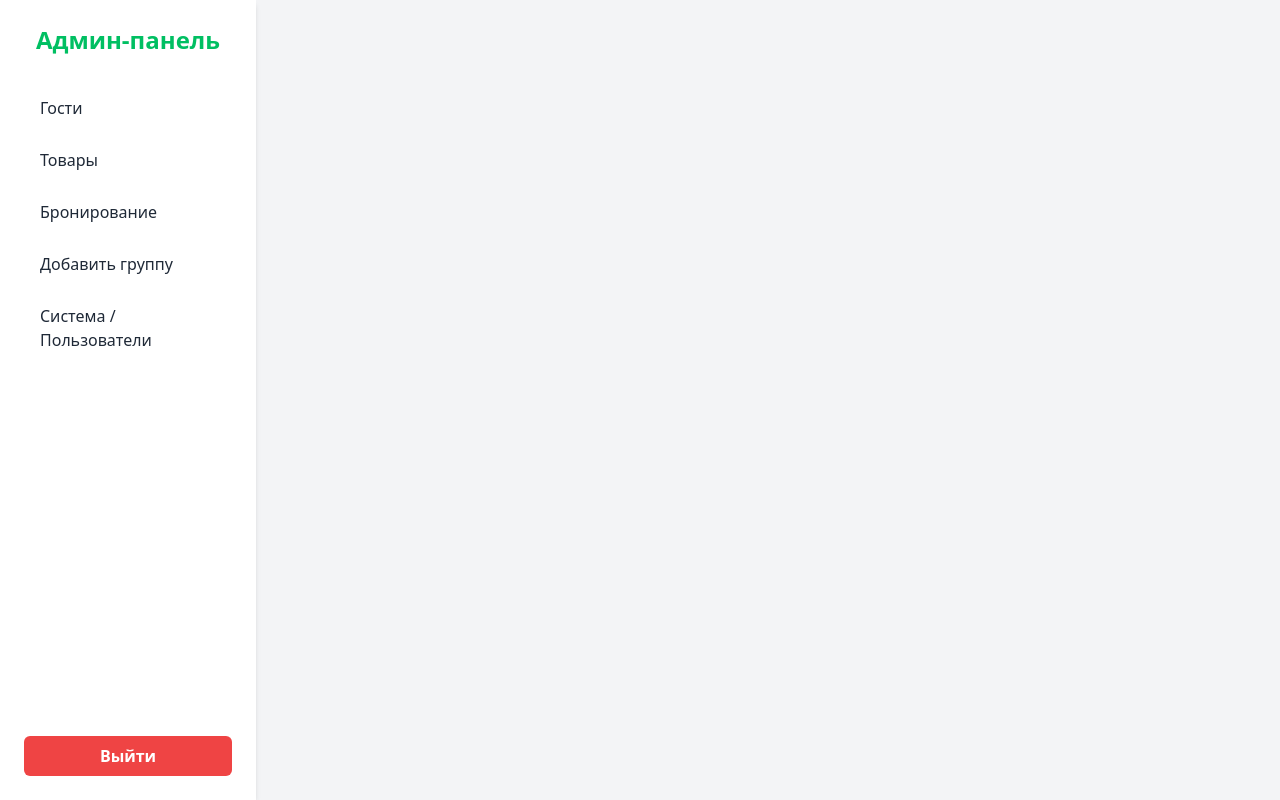
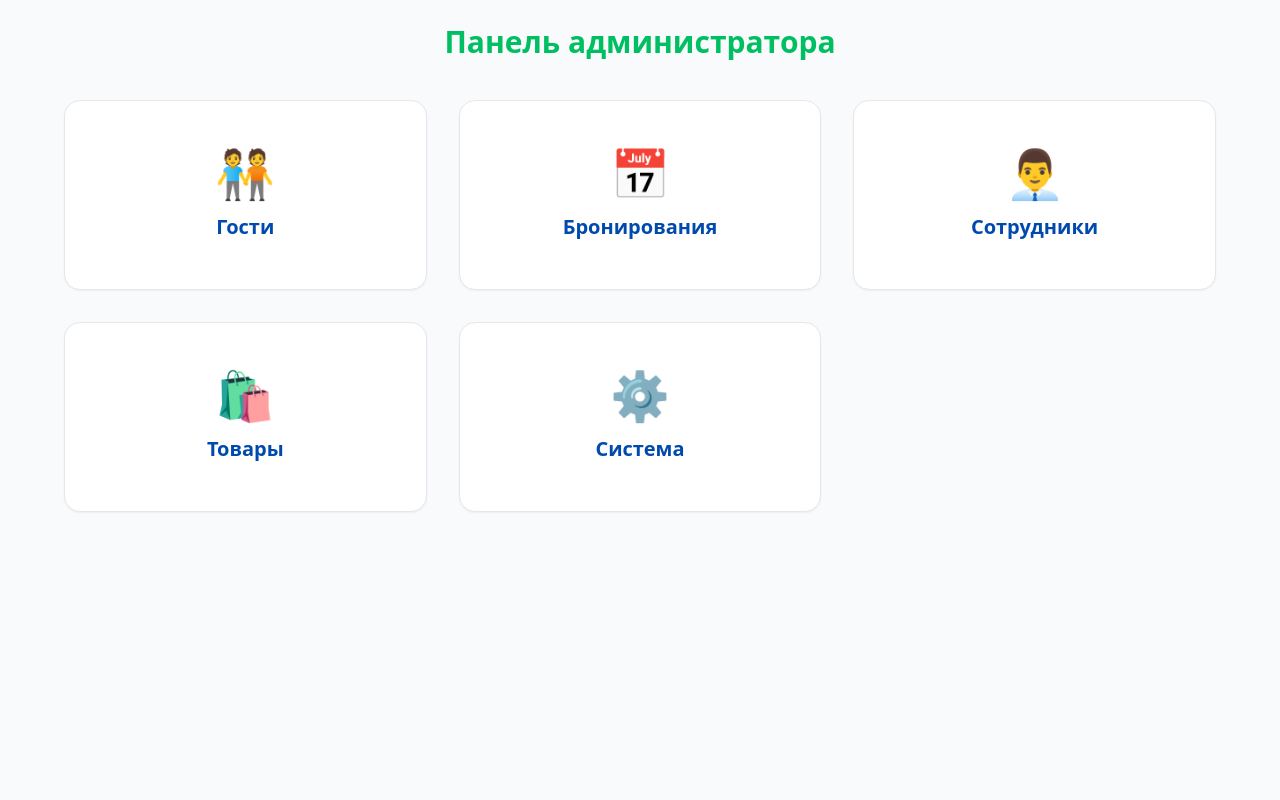
Before and after one commit to Kelin118/antikafe-fullstack, a React (Create React App) app in the folder antikafe-frontend/: page /admin in a window 1280 px wide. Built offline with nearby package versions, Linux system fonts and the light colour scheme; no server answers; sample sign-in values are in the browser's storage.

Commit message:
Добавлена двухколоночная верстка AddGuestGroup с сайдбаром товаров

```diff
--- a/antikafe-frontend/package.json
+++ b/antikafe-frontend/package.json
@@ -3,16 +3,20 @@
   "version": "0.1.0",
   "private": true,
   "dependencies": {
+    "@radix-ui/react-slot": "^1.2.3",
     "@testing-library/dom": "^10.4.0",
     "@testing-library/jest-dom": "^6.6.3",
     "@testing-library/react": "^16.3.0",
     "@testing-library/user-event": "^13.5.0",
     "axios": "^1.10.0",
+    "class-variance-authority": "^0.7.1",
+    "clsx": "^2.1.1",
     "dayjs": "^1.11.13",
     "react": "^19.1.0",
     "react-dom": "^19.1.0",
     "react-router-dom": "^7.6.3",
     "react-scripts": "5.0.1",
+    "tailwind-variants": "^1.0.0",
     "uuid": "^11.1.0",
     "web-vitals": "^2.1.4"
   },
--- /dev/null
+++ b/antikafe-frontend/src/components/ui/Card.jsx
@@ -0,0 +1,17 @@
+// src/components/ui/Card.jsx
+
+export function Card({ children, className = '', ...props }) {
+  return (
+    <div className={`bg-white rounded-2xl shadow-md p-4 ${className}`} {...props}>
+      {children}
+    </div>
+  );
+}
+
+export function CardContent({ children, className = '', ...props }) {
+  return (
+    <div className={`text-gray-800 ${className}`} {...props}>
+      {children}
+    </div>
+  );
+}
--- a/antikafe-frontend/src/pages/Admin.jsx
+++ b/antikafe-frontend/src/pages/Admin.jsx
@@ -1,61 +1,44 @@
-import { Link, Outlet, useLocation, useNavigate } from 'react-router-dom';
-import { useAuth } from '../context/AuthContext';
+// src/pages/Admin.jsx
+import { Outlet, useLocation, useNavigate } from 'react-router-dom';
+import { Card, CardContent } from '../components/ui/Card';
 
 export default function Admin() {
+  const navigate = useNavigate();
   const location = useLocation();
-  const navigate = useNavigate();
-  const { logout } = useAuth();
 
-  const navItems = [
-    { path: '/admin/guests', label: 'Гости' },
-    { path: '/admin/products', label: 'Товары' },
-    { path: '/admin/bookings', label: 'Бронирование' },
-    { path: '/admin/add-group', label: 'Добавить группу' },
-    { path: '/admin/system', label: 'Система / Пользователи' },
+  const cards = [
+    { title: 'Гости', path: '/admin/guests', icon: '🧑‍🤝‍🧑' },
+    { title: 'Бронирования', path: '/admin/bookings', icon: '📅' },
+    { title: 'Сотрудники', path: '/admin/employees', icon: '👨‍💼' },
+    { title: 'Товары', path: '/admin/products', icon: '🛍️' },
+    { title: 'Система', path: '/admin/system', icon: '⚙️' },
   ];
 
-  const handleLogout = () => {
-  logout();
-  navigate('/'); // 🔁 на сайт
-  };
+  const isDashboard = location.pathname === '/admin';
 
   return (
-    <div className="min-h-screen flex bg-gray-100">
-      {/* Сайдбар */}
-      <aside className="w-64 bg-white shadow-md p-6 flex flex-col justify-between">
-        <div>
-          <h2 className="text-2xl font-bold mb-8 text-center text-primary">Админ-панель</h2>
-          <nav className="space-y-3">
-            {navItems.map(({ path, label }) => (
-              <Link
+    <div className="p-6 min-h-screen bg-gray-50 dark:bg-gray-900">
+      {isDashboard ? (
+        <>
+          <h1 className="text-3xl font-bold text-primary mb-10 text-center">Панель администратора</h1>
+          <div className="grid grid-cols-1 sm:grid-cols-2 lg:grid-cols-3 gap-8 max-w-6xl mx-auto">
+            {cards.map(({ title, path, icon }) => (
+              <Card
                 key={path}
-                to={path}
-                className={`block px-4 py-2 rounded-lg font-medium transition ${
-                  location.pathname === path
-                    ? 'bg-primary text-white'
-                    : 'text-gray-800 hover:bg-primary/10 hover:text-primary'
-                }`}
+                onClick={() => navigate(path)}
+                className="cursor-pointer bg-white dark:bg-gray-800 border border-gray-200 dark:border-gray-700 rounded-2xl shadow-sm hover:shadow-xl transition-all duration-300 transform hover:-translate-y-1"
               >
-                {label}
-              </Link>
+                <CardContent className="p-8 text-center flex flex-col items-center justify-center">
+                  <div className="text-5xl mb-4">{icon}</div>
+                  <h2 className="text-xl font-semibold text-secondary dark:text-white">{title}</h2>
+                </CardContent>
+              </Card>
             ))}
-          </nav>
-        </div>
-
-        <div className="mt-10">
-          <button
-            onClick={handleLogout}
-            className="w-full text-center bg-red-500 hover:bg-red-600 text-white font-semibold px-4 py-2 rounded-md transition"
-          >
-            Выйти
-          </button>
-        </div>
-      </aside>
-
-      {/* Контент */}
-      <main className="flex-1 p-6">
+          </div>
+        </>
+      ) : (
         <Outlet />
-      </main>
+      )}
     </div>
   );
 }
--- a/antikafe-frontend/src/pages/admin/AddGuestGroup.jsx
+++ b/antikafe-frontend/src/pages/admin/AddGuestGroup.jsx
@@ -1,47 +1,81 @@
-import { useState } from 'react';
+import { useState, useEffect } from 'react';
 import { useNavigate } from 'react-router-dom';
 import axios from '../../utils/axiosInstance';
 
 export default function AddGuestGroup() {
   const [guestName, setGuestName] = useState('');
   const [guestList, setGuestList] = useState([]);
+  const [groups, setGroups] = useState([]);
   const navigate = useNavigate();
   const token = localStorage.getItem('token');
+  const companyId = localStorage.getItem('companyId');
+
+  useEffect(() => {
+    const fetchGroups = async () => {
+      try {
+        const res = await axios.get(`/products/groups?companyId=${companyId}`);
+        setGroups(res.data);
+      } catch (err) {
+        console.error('Ошибка при загрузке групп товаров:', err);
+      }
+    };
+    if (companyId) fetchGroups();
+  }, [companyId]);
 
   const handleAddGuest = (e) => {
     e.preventDefault();
-    const trimmedName = guestName.trim();
-    if (trimmedName) {
-      setGuestList([...guestList, trimmedName]);
+    const trimmed = guestName.trim();
+    if (trimmed) {
+      setGuestList([...guestList, trimmed]);
       setGuestName('');
     }
   };
 
   const handleSubmit = async () => {
-    if (guestList.length === 0) return;
+    if (!guestList.length) return;
     try {
       await axios.post('/guests/group', { guests: guestList });
       navigate('/admin/guests');
-    } catch (error) {
-      console.error('Ошибка при сохранении группы гостей:', error);
+    } catch (err) {
+      console.error('Ошибка при сохранении группы гостей:', err);
     }
   };
 
   return (
-    <div className="max-w-2xl mx-auto p-6 bg-white shadow rounded-lg mt-6">
-      <h1 className="text-3xl font-bold mb-6 text-center">Добавить группу гостей</h1>
+    <div className="flex flex-col lg:flex-row gap-6 p-6">
+      {/* Sidebar: Группы товаров */}
+      <aside className="w-full lg:w-1/3 bg-white dark:bg-gray-800 border rounded-xl shadow p-4 h-fit">
+        <h2 className="text-lg font-bold text-primary mb-4">Группы товаров</h2>
+        {groups.length > 0 ? (
+          <ul className="space-y-2">
+            {groups.map((group) => (
+              <li
+                key={group._id}
+                className="border border-gray-200 dark:border-gray-600 rounded px-3 py-2 hover:bg-gray-100 dark:hover:bg-gray-700 transition"
+              >
+                {group.name}
+              </li>
+            ))}
+          </ul>
+        ) : (
+          <p className="text-gray-500">Нет доступных групп.</p>
+        )}
+      </aside>
 
+      {/* Main Content: Добавление гостей */}
+      <main className="w-full lg:w-2/3 bg-white dark:bg-gray-800 shadow rounded-xl p-6">
+        <h1 className="text-2xl font-bold text-primary mb-4">Добавить группу гостей</h1>
         <form onSubmit={handleAddGuest} className="flex gap-3 mb-4">
           <input
             type="text"
             value={guestName}
             onChange={(e) => setGuestName(e.target.value)}
             placeholder="Введите имя и нажмите Enter"
-          className="border border-gray-300 rounded px-4 py-2 w-full focus:outline-none focus:ring-2 focus:ring-primary"
+            className="flex-1 px-4 py-2 border rounded focus:outline-none focus:ring-2 focus:ring-primary"
           />
           <button
             type="submit"
-          className="bg-primary text-white px-4 py-2 rounded hover:bg-green-700 transition"
+            className="bg-primary text-white px-5 py-2 rounded hover:bg-green-700 transition"
           >
             +
           </button>
@@ -49,20 +83,21 @@ export default function AddGuestGroup() {
 
         {guestList.length > 0 && (
           <div>
-          <h2 className="text-xl font-semibold mb-2">Список гостей:</h2>
-          <ul className="list-decimal list-inside space-y-1 bg-gray-100 p-3 rounded">
+            <h2 className="text-lg font-semibold text-secondary mb-2">Список гостей:</h2>
+            <ul className="list-disc list-inside mb-4 bg-gray-100 dark:bg-gray-700 p-3 rounded">
               {guestList.map((name, index) => (
                 <li key={index}>{name}</li>
               ))}
             </ul>
             <button
               onClick={handleSubmit}
-            className="mt-4 bg-secondary text-white px-6 py-2 rounded hover:bg-blue-800 transition"
+              className="bg-secondary text-white px-6 py-2 rounded hover:bg-blue-800 transition"
             >
               Сохранить группу
             </button>
           </div>
         )}
+      </main>
     </div>
   );
 }
--- a/antikafe-frontend/src/pages/admin/BookingsPage.jsx
+++ b/antikafe-frontend/src/pages/admin/BookingsPage.jsx
@@ -20,26 +20,34 @@ export default function BookingsPage() {
   }, [date]);
 
   return (
-    <div className="max-w-6xl mx-auto p-6">
-      <h1 className="text-2xl font-bold mb-4">Бронирования на {dayjs(date).format('DD.MM.YYYY')}</h1>
+    <div className="p-6 space-y-6">
+      <div>
+        <h1 className="text-3xl font-bold text-primary mb-2">Бронирования</h1>
+        <p className="text-sm text-gray-600">Выберите дату и просмотрите текущие бронирования.</p>
+      </div>
 
-      <input
-        type="date"
-        value={date}
-        onChange={(e) => setDate(e.target.value)}
-        className="mb-4 border px-3 py-2 rounded"
-      />
+      <div className="bg-white shadow-xl rounded-2xl p-6">
+        <label className="block text-secondary font-medium mb-2">Дата</label>
+        <input
+          type="date"
+          value={date}
+          onChange={(e) => setDate(e.target.value)}
+          className="border border-gray-300 px-4 py-2 rounded-xl w-full md:w-1/3 focus:outline-none focus:ring-2 focus:ring-primary"
+        />
+      </div>
 
-      <div className="grid grid-cols-1 md:grid-cols-2 lg:grid-cols-3 gap-4">
+      <div className="grid grid-cols-1 md:grid-cols-2 lg:grid-cols-3 gap-6">
         {bookings.map((b) => (
-          <div key={b._id} className="p-4 border rounded shadow bg-white">
-            <h3 className="font-semibold text-lg mb-1">{b.room}</h3>
-            <p>
+          <div key={b._id} className="bg-white shadow-md rounded-xl p-4">
+            <h3 className="text-xl font-semibold text-secondary mb-2">{b.room}</h3>
+            <p className="text-gray-700 mb-1">
               ⏰ {dayjs(b.startTime).format('HH:mm')} — {dayjs(b.endTime).format('HH:mm')}
             </p>
-            <p>👥 {b.groupId ? `Группа: ${b.groupId}` : b.guestNames.join(', ')}</p>
-            <p className="text-sm text-gray-500">Статус: {b.status}</p>
-            {b.notes && <p className="text-sm mt-1 italic">📝 {b.notes}</p>}
+            <p className="text-gray-700 mb-1">
+              👥 {b.groupId ? `Группа: ${b.groupId}` : b.guestNames.join(', ')}
+            </p>
+            <p className="text-sm text-gray-500 mb-1">Статус: {b.status}</p>
+            {b.notes && <p className="text-sm italic text-gray-600">📝 {b.notes}</p>}
           </div>
         ))}
       </div>
--- a/antikafe-frontend/src/pages/admin/GuestsPage.jsx
+++ b/antikafe-frontend/src/pages/admin/GuestsPage.jsx
@@ -1,23 +1,51 @@
-import React from 'react';
-import AddGuestForm from '../../components/AddGuestForm';
-import GuestList from '../../components/GuestList';
+import { useEffect, useState } from 'react';
+import { useNavigate } from 'react-router-dom';
+import axios from '../../utils/axiosInstance';
 
-const GuestsPage = () => {
+export default function GuestsPage() {
+  const [guests, setGuests] = useState([]);
+  const navigate = useNavigate();
+
+  const fetchGuests = async () => {
+    try {
+      const response = await axios.get('/guests');
+      setGuests(response.data);
+    } catch (error) {
+      console.error('Ошибка при загрузке гостей:', error);
+    }
+  };
+
+  useEffect(() => {
+    fetchGuests();
+  }, []);
+
   return (
     <div className="p-6">
-      <h1 className="text-2xl font-bold mb-6 text-primary">Гости антикафе</h1>
-
-      <div className="bg-white shadow rounded-2xl p-4 mb-6">
-        <h2 className="text-lg font-semibold text-secondary mb-4">Добавить гостя</h2>
-        <AddGuestForm />
+      <div className="flex justify-between items-center mb-6">
+        <h1 className="text-2xl font-bold text-primary">Гости</h1>
+        <button
+          onClick={() => navigate('/admin/add-group')}
+          className="bg-primary hover:bg-primary/80 text-white px-4 py-2 rounded-xl transition-all"
+        >
+          Добавить гостя
+        </button>
       </div>
 
-      <div className="bg-white shadow rounded-2xl p-4">
-        <h2 className="text-lg font-semibold text-secondary mb-4">Список гостей</h2>
-        <GuestList />
-      </div>
+      {guests.length === 0 ? (
+        <div className="text-center text-gray-500 mt-10">Гостей пока нет</div>
+      ) : (
+        <div className="bg-white rounded-xl shadow p-4 space-y-2">
+          {guests.map((guest) => (
+            <div
+              key={guest._id}
+              className="flex items-center justify-between border-b py-2 last:border-b-0"
+            >
+              <span>{guest.name}</span>
+              <span className="text-sm text-gray-400">{new Date(guest.createdAt).toLocaleDateString()}</span>
+            </div>
+          ))}
+        </div>
+      )}
     </div>
   );
-};
-
-export default GuestsPage;
+}
```
Also changed, not shown: 1 other file (tests, documents, lock files or other folders). Lines whose indentation alone changed are shown as unchanged.
